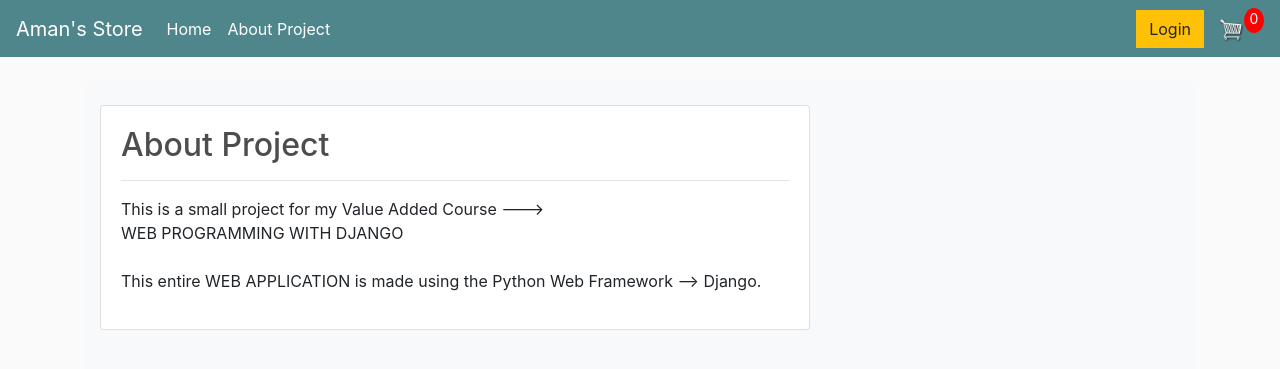
After one commit to euhidaman/ecommerce, a Django app: page /about/ in a window 1280 px wide. The commit adds this page. Shown: the top 369 px of the page. Run offline with Django 3.2, Linux system fonts and the light colour scheme; some libraries are stand-ins or nearby versions.

Commit message:
Created the about page and wrote it's code in views.py

```diff
--- /dev/null
+++ b/store/templates/store/about.html
@@ -0,0 +1,35 @@
+{% extends 'store/main.html' %}
+{% block content %}
+
+<section class="main-content bg-light py-4 mb-5">
+  <div class="container">
+    <div class="row">
+      <div class="col-md-8">
+        <div class="row mb-3">
+                    <div class="col-md-12">
+                        <div class="card">
+                            <div class="card-body">
+                                <div class="row">
+                                    <div class="col-md-12">
+                                        <h2>About Project</h2>
+                                        <hr>
+                                    </div>
+                                </div>
+                                <div class="row">
+                                    <div class="col-md-12">
+                                        <p>This is a small project for my Value Added Course ---><br>
+                                          WEB PROGRAMMING WITH DJANGO <br><br>
+                                          This entire WEB APPLICATION is made using the Python Web Framework --> Django.
+                                        </p>
+                                    </div>
+                                </div>
+                            </div>
+                        </div>
+                    </div>
+                </div>
+      </div>
+    </div>
+  </div>
+</section>
+
+{% endblock %}
--- a/store/templates/store/main.html
+++ b/store/templates/store/main.html
@@ -46,7 +46,9 @@
 	      <li class="nav-item active">
 	        <a class="nav-link" href="{% url 'store' %}">Home <span class="sr-only">(current)</span></a>
 	      </li>
-
+				<li class="nav-item active">
+	        <a class="nav-link" href="{% url 'about' %}">About Project<span class="sr-only">(current)</span></a>
+	      </li>
 	    </ul>
 	    <div class="form-inline my-2 my-lg-0">
 	     	<a href="#"class="btn btn-warning">Login</a>
--- a/store/urls.py
+++ b/store/urls.py
@@ -3,6 +3,7 @@ from . import views
 
 urlpatterns = [
 	path('', views.store, name="store"),
+	path('about/', views.about, name="about"),
 	path('cart/', views.cart, name="cart"),
 	path('checkout/', views.checkout, name="checkout"),
 	path('update_item/', views.updateItem, name="update_item"),
--- a/store/views.py
+++ b/store/views.py
@@ -4,6 +4,26 @@ import datetime
 import json
 from .models import  *
 
+# remember to change the code here, to show total cart value at about page too
+def about(request):
+    if request.user.is_authenticated:
+        customer = request.user.customer
+        # get_or_create is used to search for a qiven object,
+        # and, if it isn't there, it then creates tht model object
+        order, created = Order.objects.get_or_create(customer=customer, complete=False)
+        # the below line, is used to query from the OrderItem model
+        items = order.orderitem_set.all()
+        # get_cart_items is a property of Order in models.py
+        cartItems = order.get_cart_items
+    else:
+        items = []
+        order = {'get_cart_total':0, 'get_cart_items':0, 'shipping':False}
+        # get_cart_items is a property of Order in models.py
+        cartItems = order['get_cart_items']
+
+    products = Product.objects.all()
+    context = {"products":products, 'cartItems':cartItems}
+    return render(request, 'store/about.html', context)
 
 def store(request):
     # giving the same code as cart, bcz same, total data will be rendered in frontend
```
Also changed, not shown: db.sqlite3.
